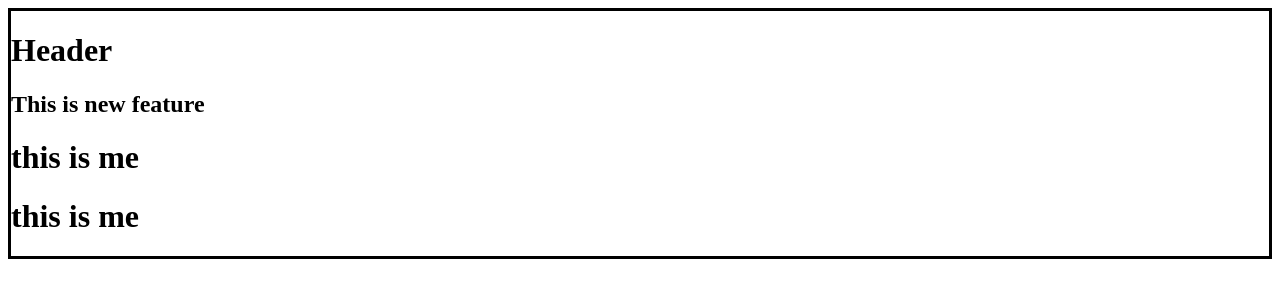
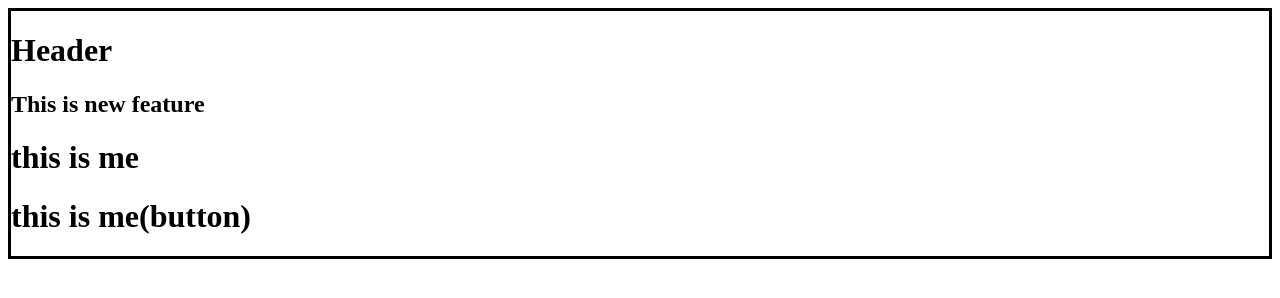
Before and after one commit to Parshu2496/localrepo, a plain HTML site: page index.html in a window 1280 px wide. Drawn offline with Linux system fonts and the light colour scheme.

```diff
--- a/index.html
+++ b/index.html
@@ -11,7 +11,7 @@
         <h1>Header</h1>
         <h2>This is new feature</h2>
         <h1>this is me</h1>
-        <h1>this is me</h1>
+        <h1>this is me(button)</h1>
     </div>
   </body>
 </html>
```
